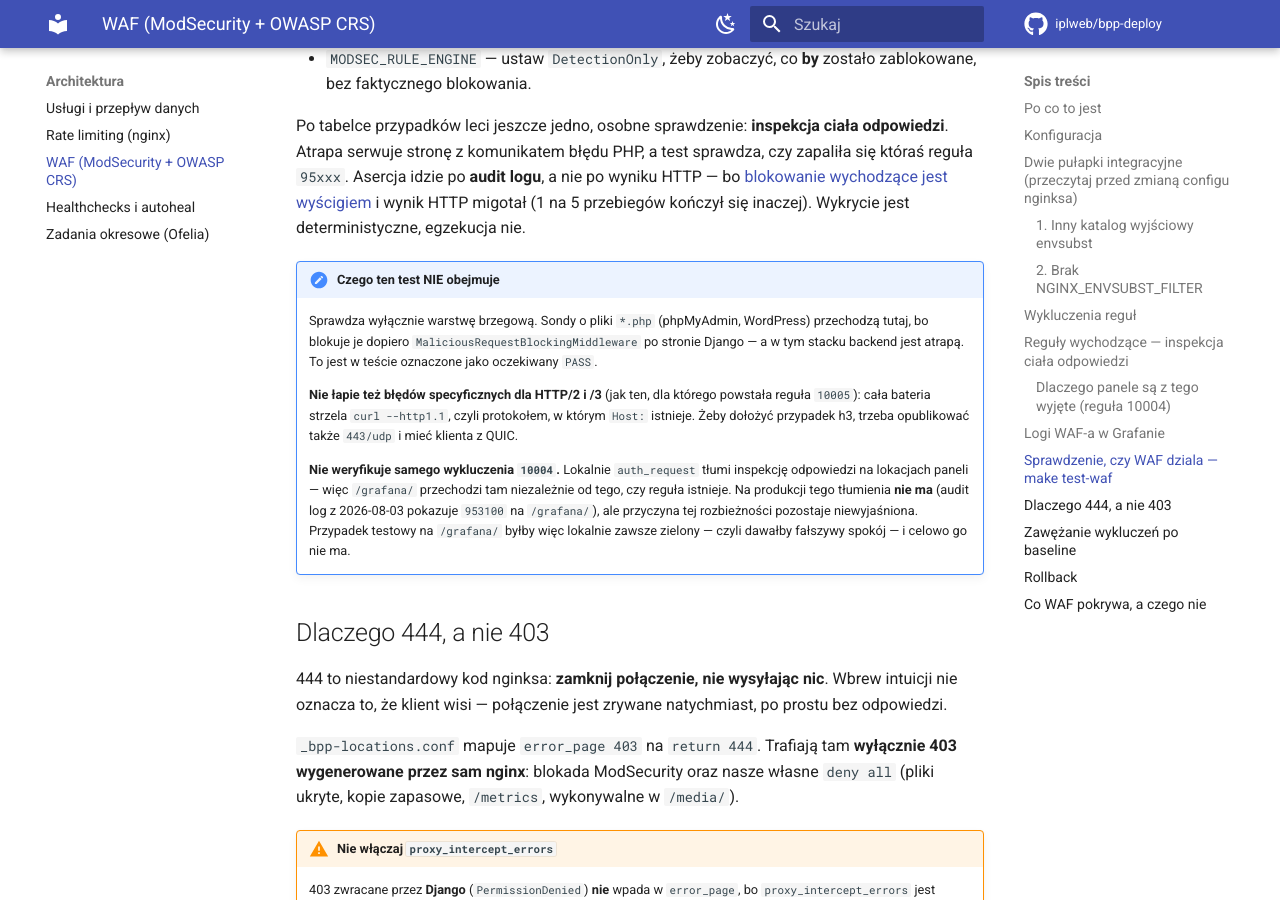
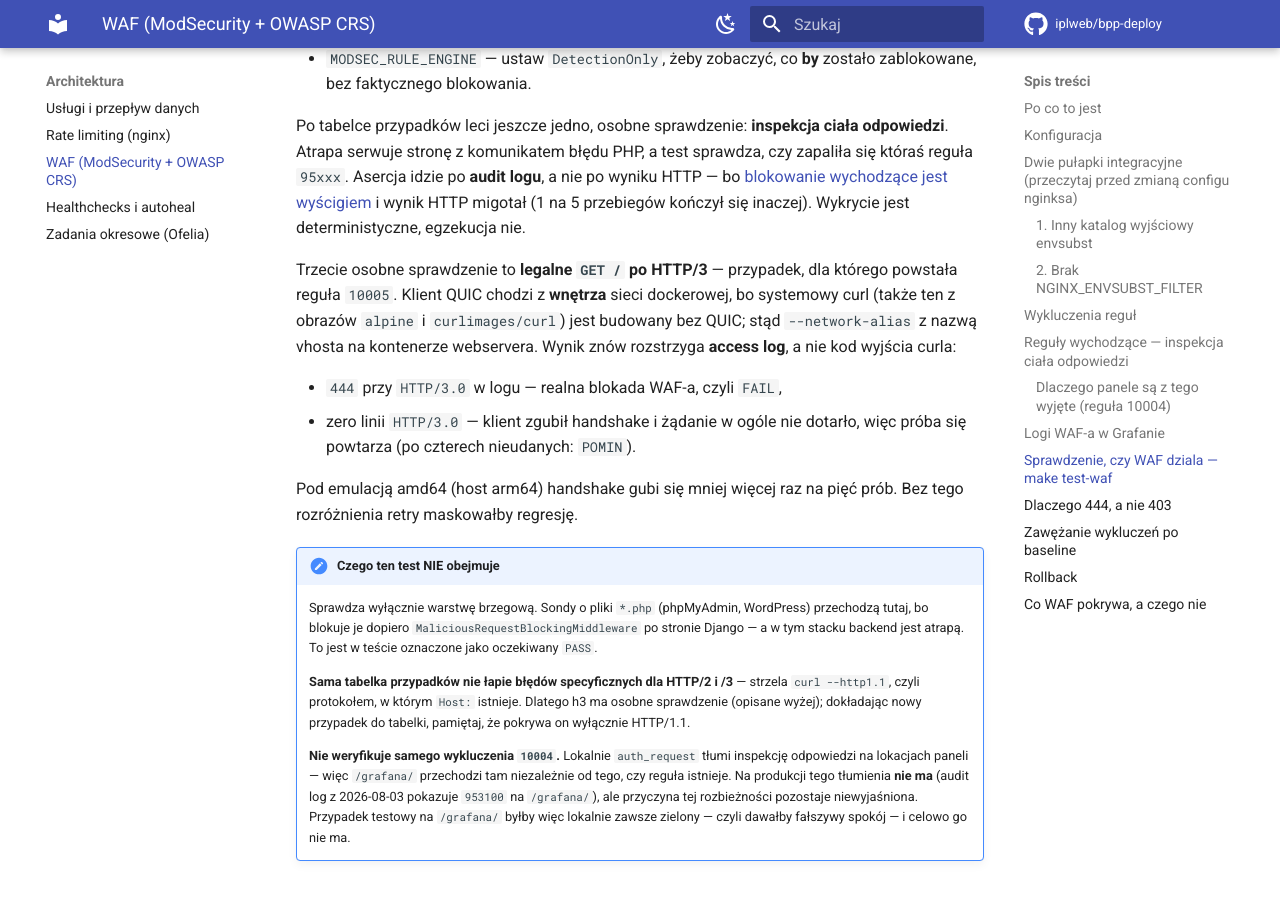
Before and after one commit to iplweb/bpp-deploy, an MkDocs documentation site: the page built from docs/architektura/waf.md, in a window 1280 px wide and 900 px high, scrolled down 6899 px. Built offline with MkDocs 1.6.1 and Material for MkDocs 9.7.7, drawn with Linux system fonts in a browser that asks for light colours; comment, search, counter and statistics services are not loaded.

Commit message:
docs(waf): `make test-waf` pokrywa juz h3 — zdanie o tym bylo nieprawda
Commit 0d81624 dolozyl do harnessu przypadek "legalne GET / po HTTP/3", ale
obie strony dokumentacji nadal twierdzily, ze tej klasy bledow test nie lapie.
Zdanie bylo prawdziwe w chwili pisania i przestalo byc chwile pozniej.

CLAUDE.md: "covers neither h3 nor the 10004 exclusion" zawezone do samego
wykluczenia 10004 (ten czlon zostaje prawdziwy — lokalnie `auth_request` tlumi
inspekcje odpowiedzi na lokacjach paneli, wiec przypadek na /grafana/ bylby
zielony niezaleznie od istnienia reguly). Doszedl opis, jak h3 jest pokryty:
klient QUIC z wnetrza sieci dockerowej, werdykt z access logu.

docs/architektura/waf.md: opis przypadku h3 dopisany obok inspekcji ciala
odpowiedzi, a w "Czego ten test NIE obejmuje" akapit o h3 zastapiony
ostrzezeniem wezszym i nadal prawdziwym — sama TABELKA przypadkow strzela
`curl --http1.1`, wiec nowy przypadek dolozony do niej pokrywa wylacznie h1.1.

`mkdocs build --strict` zielony.

Co-Authored-By: Claude Opus 5 (1M context) <noreply@anthropic.com>

```diff
--- a/docs/architektura/waf.md
+++ b/docs/architektura/waf.md
@@ -305,16 +305,30 @@ po wyniku HTTP — bo [blokowanie wychodzące jest wyścigiem](#reguly-wychodzac
 i wynik HTTP migotał (1 na 5 przebiegów kończył się inaczej). Wykrycie jest
 deterministyczne, egzekucja nie.
 
+Trzecie osobne sprawdzenie to **legalne `GET /` po HTTP/3** — przypadek, dla
+którego powstała reguła `10005`. Klient QUIC chodzi z **wnętrza** sieci
+dockerowej, bo systemowy curl (także ten z obrazów `alpine` i
+`curlimages/curl`) jest budowany bez QUIC; stąd `--network-alias` z nazwą
+vhosta na kontenerze webservera. Wynik znów rozstrzyga **access log**, a nie
+kod wyjścia curla:
+
+- `444` przy `HTTP/3.0` w logu — realna blokada WAF-a, czyli `FAIL`,
+- zero linii `HTTP/3.0` — klient zgubił handshake i żądanie w ogóle nie
+  dotarło, więc próba się powtarza (po czterech nieudanych: `POMIN`).
+
+Pod emulacją amd64 (host arm64) handshake gubi się mniej więcej raz na pięć
+prób. Bez tego rozróżnienia retry maskowałby regresję.
+
 !!! note "Czego ten test NIE obejmuje"
     Sprawdza wyłącznie warstwę brzegową. Sondy o pliki `*.php` (phpMyAdmin,
     WordPress) przechodzą tutaj, bo blokuje je dopiero
     `MaliciousRequestBlockingMiddleware` po stronie Django — a w tym stacku
     backend jest atrapą. To jest w teście oznaczone jako oczekiwany `PASS`.
 
-    **Nie łapie też błędów specyficznych dla HTTP/2 i /3** (jak ten, dla którego
-    powstała reguła `10005`): cała bateria strzela `curl --http1.1`, czyli
-    protokołem, w którym `Host:` istnieje. Żeby dołożyć przypadek h3, trzeba
-    opublikować także `443/udp` i mieć klienta z QUIC.
+    **Sama tabelka przypadków nie łapie błędów specyficznych dla HTTP/2 i /3** —
+    strzela `curl --http1.1`, czyli protokołem, w którym `Host:` istnieje.
+    Dlatego h3 ma osobne sprawdzenie (opisane wyżej); dokładając nowy przypadek
+    do tabelki, pamiętaj, że pokrywa on wyłącznie HTTP/1.1.
 
     **Nie weryfikuje samego wykluczenia `10004`.** Lokalnie `auth_request`
     tłumi inspekcję odpowiedzi na lokacjach paneli — więc `/grafana/` przechodzi
```
Also changed, not shown: CLAUDE.md (+1 -1 lines).
